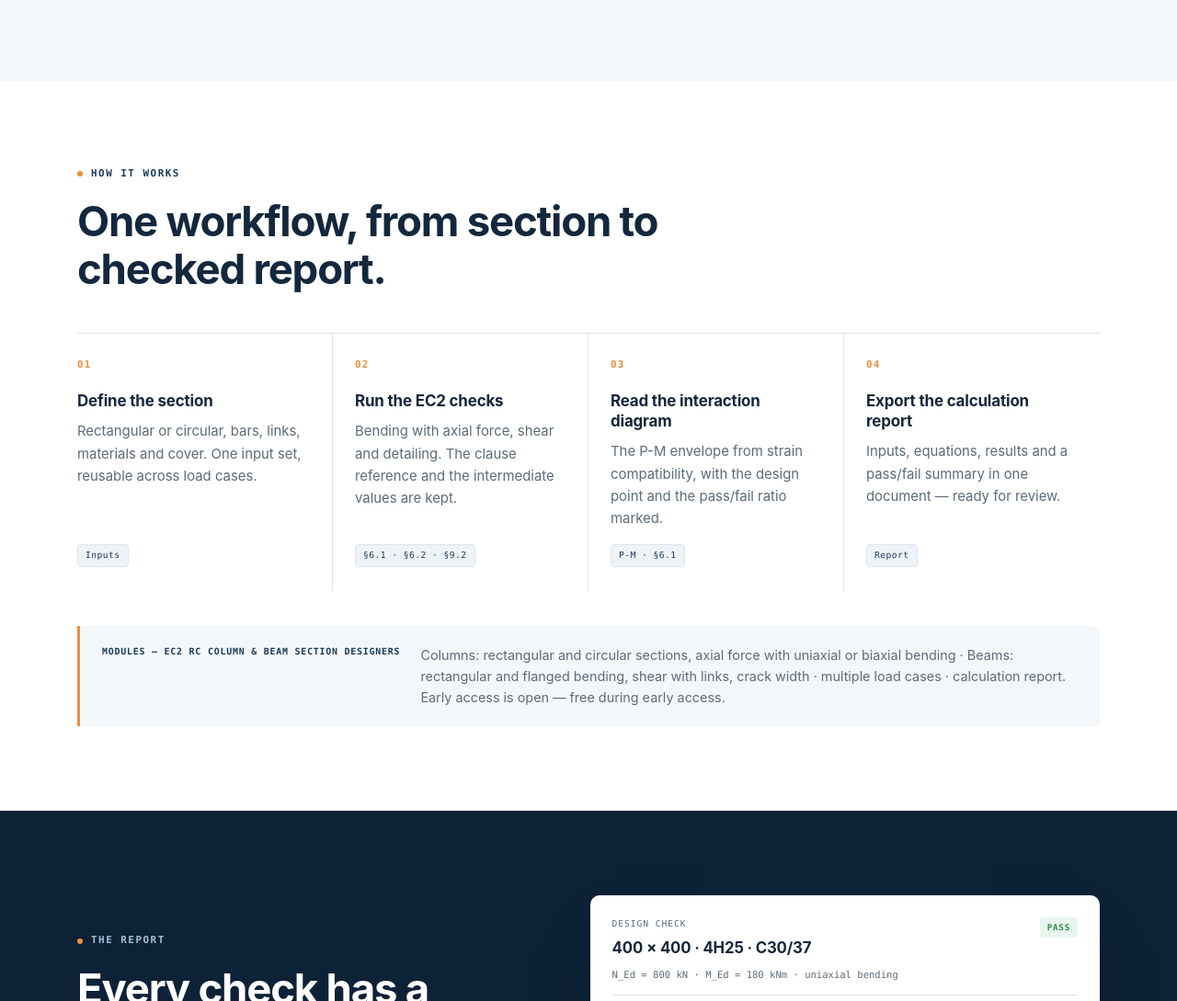
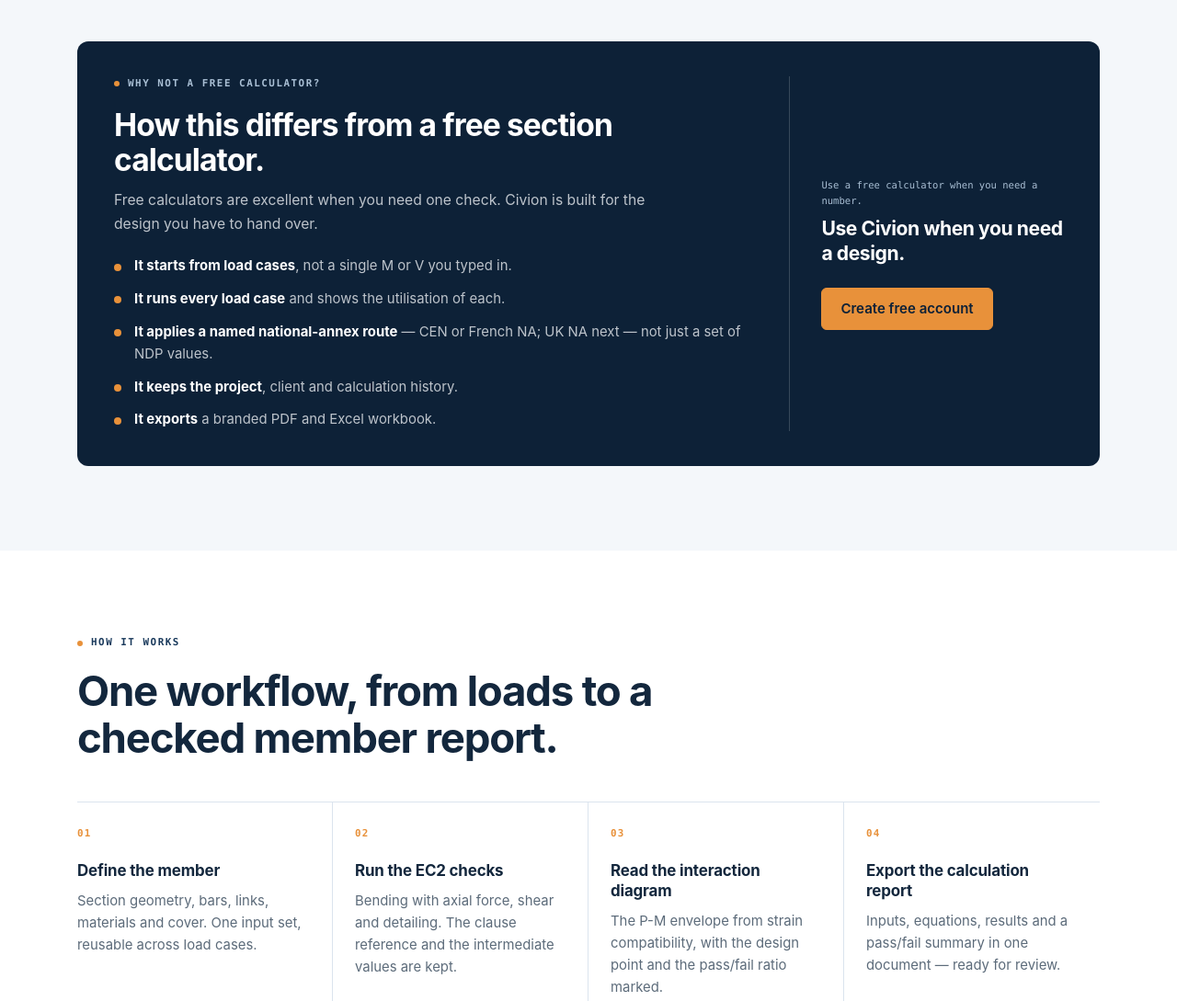
Before and after one commit to hugoyoungmsc/civion-landing, a plain HTML site: page index.html in a window 1280 px wide. Shown: the part 1346-2435 px from the top of the page at 92% size. Drawn offline with Linux system fonts and the light colour scheme.

Commit message:
content: reposition as EC2 member design
- Hero, title, OG/Twitter and footer move from section to member design;
  H1 is "From loads to a checked member report"
- Add the free-calculator contrast panel: load cases, utilisation,
  named annex route, project history, PDF + Excel
- Surface biaxial M–M (§5.8.9), second-order (§5.8.8), CSV batch,
  CEN/NF routes and projects on the module and early-access copy
- Fix the M_Rd clause citation (Eq 6.9 -> §6.1)
- Update README, legal footers and sitemap lastmod

Co-Authored-By: Claude Opus 5 (1M context) <noreply@anthropic.com>

```diff
--- a/index.html
+++ b/index.html
@@ -3,21 +3,21 @@
 <head>
   <meta charset="utf-8">
   <meta name="viewport" content="width=device-width, initial-scale=1">
-  <title>Civion — EC2 reinforced concrete section design</title>
-  <meta name="description" content="Civion runs the EN 1992-1-1 checks, draws the P-M interaction diagram, and assembles the calculation report — with the clause behind every check. Early access is open for structural engineers.">
+  <title>Civion — EC2 reinforced concrete member design</title>
+  <meta name="description" content="Civion runs the EN 1992-1-1 member checks from your load cases, draws the interaction diagram, and assembles the calculation report — with the clause behind every check. Early access is open for structural engineers.">
   <link rel="canonical" href="https://civion.cloud/">
   <meta name="theme-color" content="#0d2137">
 
   <meta property="og:type" content="website">
   <meta property="og:url" content="https://civion.cloud/">
-  <meta property="og:title" content="Civion — EC2 section design that shows its work">
-  <meta property="og:description" content="EC2 checks, P-M interaction diagrams, and clause-cited calculation reports. Early access is open.">
+  <meta property="og:title" content="Civion — EC2 member design that shows its work">
+  <meta property="og:description" content="From load cases to a checked member report — EC2 checks, national-annex routes, and clause-cited reports. Early access is open.">
   <meta property="og:image" content="https://civion.cloud/assets/og.png">
   <meta property="og:image:width" content="1200">
   <meta property="og:image:height" content="630">
   <meta name="twitter:card" content="summary_large_image">
-  <meta name="twitter:title" content="Civion — EC2 section design that shows its work">
-  <meta name="twitter:description" content="EC2 checks, P-M interaction diagrams, and clause-cited calculation reports. Early access is open.">
+  <meta name="twitter:title" content="Civion — EC2 member design that shows its work">
+  <meta name="twitter:description" content="From load cases to a checked member report — EC2 checks, national-annex routes, and clause-cited reports. Early access is open.">
   <meta name="twitter:image" content="https://civion.cloud/assets/og.png">
 
   <link rel="icon" href="assets/favicon.svg" type="image/svg+xml">
@@ -51,12 +51,12 @@
     <section class="hero">
       <div class="wrap hero-grid">
         <div class="hero-copy">
-          <p class="eyebrow"><span class="dot" aria-hidden="true"></span> EC2 reinforced concrete section design</p>
-          <h1>Section design that<br><em>shows its work.</em></h1>
-          <p class="lede">Civion runs the EN 1992-1-1 checks, draws the interaction diagram, and assembles the calculation report — with the clause behind every check. For engineers who still check the numbers.</p>
+          <p class="eyebrow"><span class="dot" aria-hidden="true"></span> EC2 reinforced concrete member design</p>
+          <h1>From loads to a checked<br><em>member report.</em></h1>
+          <p class="lede">Civion runs the EN 1992-1-1 member checks from your load cases, draws the interaction diagram, and assembles the calculation report — with the clause behind every check. For engineers who still check the numbers.</p>
           <div class="hero-actions">
             <a class="btn btn-accent" href="https://app.civion.cloud/register">Create free account</a>
-            <a class="btn btn-ghost" href="https://hugoyoungmsc.github.io/2026/10/24/ec2-shear-rectangular-beam-vertical-links.html">Read a worked example</a>
+            <a class="btn btn-ghost" href="https://hugoyoungmsc.github.io/2026/11/23/ec2-bending-rectangular-beam.html">See a full member design</a>
           </div>
           <p class="hero-note">Early access is open · Free during early access · No payment now</p>
         </div>
@@ -105,6 +105,26 @@
             <p>The calculation is done, then the report is written again — screenshots, tables and clause references pasted into Word.</p>
           </article>
         </div>
+
+        <div class="difference-panel">
+          <div class="difference-copy">
+            <p class="eyebrow"><span class="dot" aria-hidden="true"></span> Why not a free calculator?</p>
+            <h2>How this differs from a free section calculator.</h2>
+            <p class="difference-lede">Free calculators are excellent when you need one check. Civion is built for the design you have to hand over.</p>
+            <ul class="difference-list">
+              <li><strong>It starts from load cases</strong>, not a single M or V you typed in.</li>
+              <li><strong>It runs every load case</strong> and shows the utilisation of each.</li>
+              <li><strong>It applies a named national-annex route</strong> — CEN or French NA; UK NA next — not just a set of NDP values.</li>
+              <li><strong>It keeps the project</strong>, client and calculation history.</li>
+              <li><strong>It exports</strong> a branded PDF and Excel workbook.</li>
+            </ul>
+          </div>
+          <aside class="difference-cta">
+            <p class="mono">Use a free calculator when you need a number.</p>
+            <p class="difference-cta-line">Use Civion when you need a design.</p>
+            <a class="btn btn-accent" href="https://app.civion.cloud/register">Create free account</a>
+          </aside>
+        </div>
       </div>
     </section>
 
@@ -112,13 +132,13 @@
       <div class="wrap">
         <div class="section-head">
           <p class="eyebrow"><span class="dot" aria-hidden="true"></span> How it works</p>
-          <h2>One workflow, from section to checked report.</h2>
+          <h2>One workflow, from loads to a checked member report.</h2>
         </div>
         <div class="steps">
           <article class="step">
             <span class="step-num mono">01</span>
-            <h3>Define the section</h3>
-            <p>Rectangular or circular, bars, links, materials and cover. One input set, reusable across load cases.</p>
+            <h3>Define the member</h3>
+            <p>Section geometry, bars, links, materials and cover. One input set, reusable across load cases.</p>
             <span class="tag mono">Inputs</span>
           </article>
           <article class="step">
@@ -141,8 +161,8 @@
           </article>
         </div>
         <div class="scope-strip">
-          <span class="mono">Modules — EC2 RC Column &amp; Beam Section Designers</span>
-          <p>Columns: rectangular and circular sections, axial force with uniaxial or biaxial bending · Beams: rectangular and flanged bending, shear with links, crack width · multiple load cases · calculation report. Early access is open — free during early access.</p>
+          <span class="mono">Modules — EC2 Column &amp; Beam Designers</span>
+          <p>Columns: rectangular and circular, axial force with biaxial bending on an M–M surface (§5.8.9), second-order effects (§5.8.8), shear, crack width and cover · Beams: rectangular and flanged bending, shear with links, crack width · multiple load cases and CSV batch (1,000+) · CEN and French NA routes, UK NA next · branded PDF and Excel reports. Early access is open — free during early access.</p>
         </div>
       </div>
     </section>
@@ -169,7 +189,7 @@
               <tr><th scope="col">Check</th><th scope="col">Result</th><th scope="col">Clause</th><th scope="col">Status</th></tr>
             </thead>
             <tbody>
-              <tr><td>M_Rd at N_Ed</td><td>240.3 kNm</td><td class="mono">Eq (6.9)</td><td><span class="status">PASS</span></td></tr>
+              <tr><td>M_Rd at N_Ed</td><td>240.3 kNm</td><td class="mono">§6.1</td><td><span class="status">PASS</span></td></tr>
               <tr><td>e ≥ e₀</td><td>225 mm</td><td class="mono">§6.1(4)</td><td><span class="status">PASS</span></td></tr>
               <tr><td>A_s,min</td><td>320 mm²</td><td class="mono">§9.5.2(2)</td><td><span class="status">PASS</span></td></tr>
               <tr><td>A_s,max</td><td>6,400 mm²</td><td class="mono">§9.5.2(3)</td><td><span class="status">PASS</span></td></tr>
@@ -219,7 +239,7 @@
           </article>
           <article class="who-card">
             <h3>Small consultancies</h3>
-            <p>One or two licences of the big suites, shared across the team. You need a quick, transparent section check without waiting for a seat.</p>
+            <p>One or two licences of the big suites, shared across the team. You need a quick, transparent member design without waiting for a seat.</p>
           </article>
         </div>
         <p class="disclaimer">Civion is a calculation tool, not a design service. Every result must be independently verified by a qualified engineer for the specific project.</p>
@@ -232,12 +252,19 @@
           <p class="eyebrow"><span class="dot" aria-hidden="true"></span> Early access</p>
           <h2>Start using Civion today.</h2>
           <p class="lede">Civion is live in early access. Create an account in the app and start designing — free during early access, no payment details.</p>
-          <p class="cta-note">If you work on a specific section you want to test first, tell me the shape, bars and load case. It helps shape the roadmap.</p>
+          <p class="cta-note">If you work on a specific member you want to test first, tell me the section, bars and load case. It helps shape the roadmap.</p>
         </div>
         <div class="cta-card">
           <span class="mono cta-kicker">Early access · live now</span>
           <p class="cta-price">Free during early access.</p>
           <p class="cta-sub">No pricing yet. Create an account and start designing — paid plans will be announced later.</p>
+          <ul class="cta-includes">
+            <li>EC2 Column &amp; Beam Designers</li>
+            <li>Multiple load cases + CSV batch</li>
+            <li>CEN and French NA routes; UK NA next</li>
+            <li>Projects, clients and calculation history</li>
+            <li>Branded PDF + Excel reports</li>
+          </ul>
           <a class="btn btn-accent btn-block" href="https://app.civion.cloud/register">Create free account</a>
           <p class="cta-fine">Sign in or create an account · or write to <a href="mailto:hugo@civion.cloud">hugo@civion.cloud</a></p>
         </div>
@@ -252,7 +279,7 @@
           <img src="assets/civion-mark.svg" width="28" height="28" alt="">
           <span>Civion</span>
         </a>
-        <p>EC2 section design that shows its work.</p>
+        <p>EC2 member design that shows its work.</p>
         <p class="footer-fine">Built by <a href="https://hugoyoungmsc.github.io/">Hugo Young, MSc</a>.</p>
       </div>
       <nav class="footer-nav" aria-label="Footer">
--- a/sitemap.xml
+++ b/sitemap.xml
@@ -2,19 +2,19 @@
 <urlset xmlns="http://www.sitemaps.org/schemas/sitemap/0.9">
   <url>
     <loc>https://civion.cloud/</loc>
-    <lastmod>2026-11-24</lastmod>
+    <lastmod>2026-11-25</lastmod>
     <changefreq>monthly</changefreq>
     <priority>1.0</priority>
   </url>
   <url>
     <loc>https://civion.cloud/terms.html</loc>
-    <lastmod>2026-11-20</lastmod>
+    <lastmod>2026-11-25</lastmod>
     <changefreq>yearly</changefreq>
     <priority>0.3</priority>
   </url>
   <url>
     <loc>https://civion.cloud/privacy.html</loc>
-    <lastmod>2026-11-20</lastmod>
+    <lastmod>2026-11-25</lastmod>
     <changefreq>yearly</changefreq>
     <priority>0.3</priority>
   </url>
--- a/styles.css
+++ b/styles.css
@@ -404,6 +404,99 @@ h2 {
   color: var(--muted);
 }
 
+/* Category contrast */
+.difference-panel {
+  display: grid;
+  grid-template-columns: 1.4fr 0.6fr;
+  gap: 40px;
+  margin-top: 48px;
+  padding: 38px 40px;
+  background: var(--navy);
+  border-radius: 12px;
+  color: var(--white);
+}
+.difference-panel .eyebrow { color: #a9bfd4; }
+.difference-panel h2 {
+  margin-bottom: 12px;
+  font-size: clamp(1.55rem, 2.7vw, 2.1rem);
+  color: var(--white);
+}
+.difference-lede {
+  margin: 0 0 22px;
+  max-width: 60ch;
+  font-size: 0.98rem;
+  line-height: 1.65;
+  color: rgba(244, 247, 250, 0.76);
+}
+.difference-list {
+  margin: 0;
+  padding: 0;
+  list-style: none;
+  display: grid;
+  gap: 12px;
+}
+.difference-list li {
+  position: relative;
+  padding-left: 22px;
+  font-size: 0.93rem;
+  line-height: 1.6;
+  color: rgba(244, 247, 250, 0.76);
+}
+.difference-list li::before {
+  content: "";
+  position: absolute;
+  left: 0;
+  top: 0.55em;
+  width: 8px;
+  height: 8px;
+  border-radius: 50%;
+  background: var(--orange);
+}
+.difference-list strong { color: var(--white); font-weight: 650; }
+.difference-cta {
+  display: flex;
+  flex-direction: column;
+  justify-content: center;
+  gap: 10px;
+  padding-left: 34px;
+  border-left: 1px solid rgba(244, 247, 250, 0.18);
+}
+.difference-cta .mono {
+  margin: 0;
+  font-size: 0.66rem;
+  line-height: 1.6;
+  color: #a9bfd4;
+}
+.difference-cta-line {
+  margin: 0 0 14px;
+  font-size: 1.32rem;
+  font-weight: 700;
+  line-height: 1.25;
+  letter-spacing: -0.02em;
+  color: var(--white);
+}
+.difference-cta .btn { align-self: flex-start; }
+
+/* CTA includes */
+.cta-includes {
+  margin: 0 0 22px;
+  padding: 0;
+  list-style: none;
+  display: grid;
+  gap: 7px;
+  font-size: 0.82rem;
+  line-height: 1.5;
+  color: #c9d6e3;
+}
+.cta-includes li { position: relative; padding-left: 16px; }
+.cta-includes li::before {
+  content: "✓";
+  position: absolute;
+  left: 0;
+  color: var(--orange);
+  font-weight: 700;
+}
+
 /* Report */
 .report-grid {
   display: grid;
@@ -687,6 +780,13 @@ h2 {
 @media (max-width: 900px) {
   .nav { display: none; }
   .header-inner { gap: 16px; }
+  .difference-panel { grid-template-columns: 1fr; gap: 26px; padding: 30px 24px; }
+  .difference-cta {
+    padding-left: 0;
+    padding-top: 24px;
+    border-left: 0;
+    border-top: 1px solid rgba(244, 247, 250, 0.18);
+  }
 }
 
 @media (max-width: 780px) {
```
Also changed, not shown: privacy.html (+2 -2 lines), terms.html (+2 -2 lines), 1 other file.
